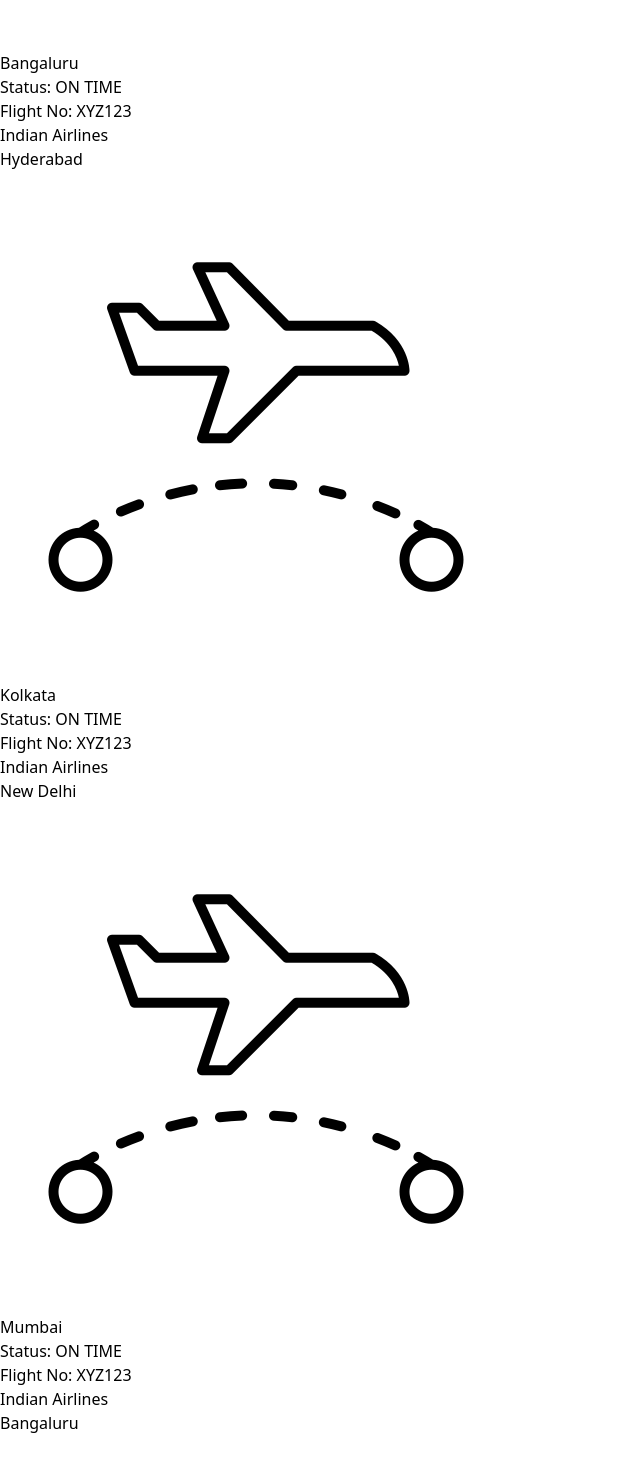
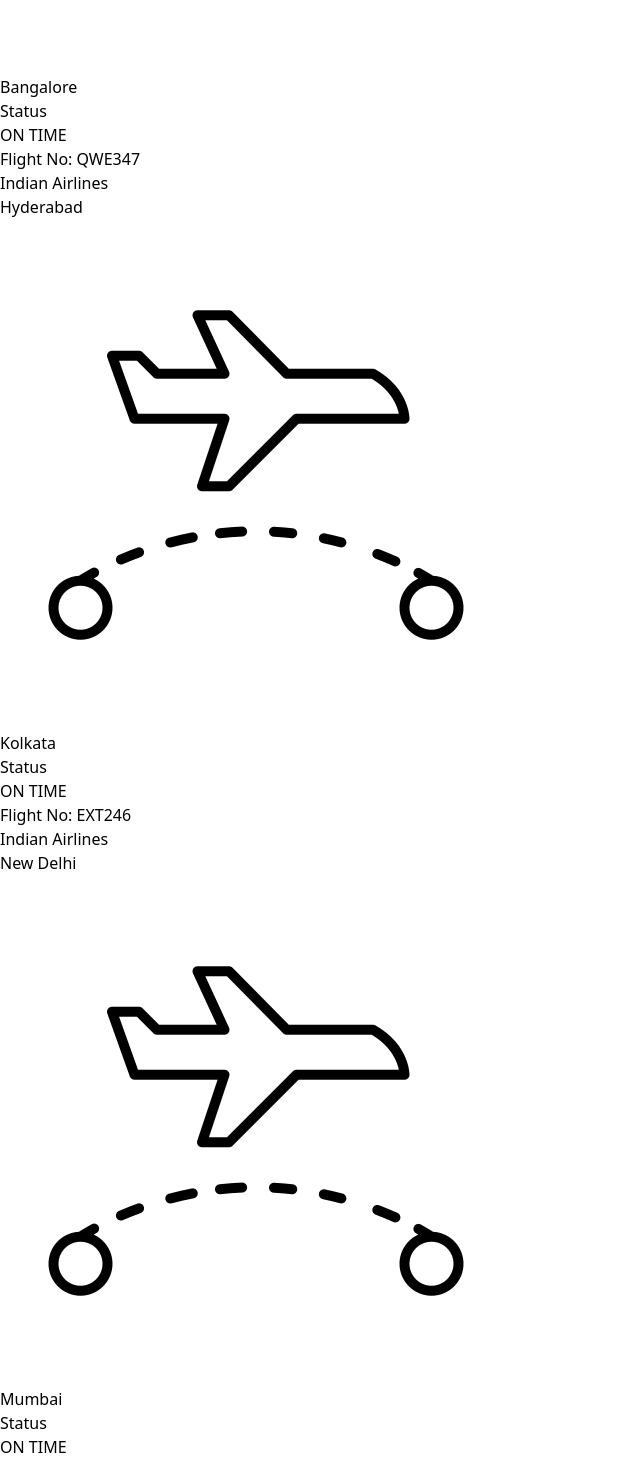
Before and after one commit to rajatgarg2004/Aerothon-Hack-Hustlers, a React (Vite) app in the folder frontend/: page / in a window 1280 px wide. Shown: the part 1940-3403 px from the top of the page, without its empty margins (0-640 px from the left). Built offline with nearby package versions, Linux system fonts and the light colour scheme.

Commit message:
Change CSS

```diff
--- a/frontend/src/App.jsx
+++ b/frontend/src/App.jsx
@@ -4,6 +4,7 @@
 import RoutesPage from './pages/Routes';
 import './App.css';
 import NavBar from './components/Navbar';
+import Footer from './components/Footer';
 function App() {
   return (
     <div className='bg-gradient-to-br from-[#061c07] from-0% via-black via-50% to-[#061c07] to-95%'>
@@ -14,7 +15,9 @@
           <Route path="/routes" element={<RoutesPage />} />
         </Routes>
       </BrowserRouter>
+    <Footer/>
     </div>
+
   );
 }
 
--- a/frontend/src/components/MainRoutes.jsx
+++ b/frontend/src/components/MainRoutes.jsx
@@ -41,11 +41,14 @@
   };
 
     return (
-        <div className='bg-cover bg-center min-h-screen flex flex-col justify-center items-center px-4 md:px-8 lg:px-16'>
+        <div className='bg-cover mt-5 flex flex-col justify-center items-center'>
+            <div>
+                <h1 className='text-3xl font-bold text-white text-center mb-4'>Available Flight Routes</h1>
+            </div>
             <div className='bg-gray-100 p-4 rounded-lg mb-4 w-full max-w-4xl cursor-pointer' onClick={() => handleRouteClick('Mumbai', 'Bangalore')}>
                 <div className='grid grid-cols-1 md:grid-cols-3 gap-4'>
                     <div className='flex flex-col items-center md:items-start'>
-                        <h1 className='font-bold'>Flight No: XYZ123</h1>
+                        <h1 className='font-bold'>Flight No: LKM752</h1>
                         <p>Indian Airlines</p>
                     </div>
                     <div className='flex flex-row items-center justify-center'>
@@ -56,18 +59,25 @@
                             <img src={airplane} alt="airplane" className='w-16 md:w-24 lg:w-30' style={{ minWidth: '4rem' }} />
                         </div>
                         <div className='flex flex-col justify-center items-center mx-4'>
-                            <h1 className='font-bold text-4xl'>Bangaluru</h1>
+                            <h1 className='font-bold text-4xl'>Bangalore</h1>
                         </div>
                     </div>
                     <div className='flex flex-col items-center md:items-end'>
-                        <h1 className='font-bold text-xl'>Status: ON TIME</h1>
+                        <div className='felx flex-row'>
+                            <div>
+                                <h1 className='font-bold text-xl'>Status</h1>
+                            </div>
+                            <div>
+                                <h1 className='font-bold text-green-500'>ON TIME</h1>
+                            </div>
+                        </div>
                     </div>
                 </div>
             </div>
             <div className='bg-gray-100 p-4 rounded-lg mb-4 w-full max-w-4xl cursor-pointer' onClick={() => handleRouteClick('Hyderabad', 'Kolkata')}>
                 <div className='grid grid-cols-1 md:grid-cols-3 gap-4'>
                     <div className='flex flex-col items-center md:items-start'>
-                        <h1 className='font-bold'>Flight No: XYZ123</h1>
+                        <h1 className='font-bold'>Flight No: QWE347</h1>
                         <p>Indian Airlines</p>
                     </div>
                     <div className='flex flex-row items-center justify-center'>
@@ -82,14 +92,21 @@
                         </div>
                     </div>
                     <div className='flex flex-col items-center md:items-end'>
-                        <h1 className='font-bold text-xl'>Status: ON TIME</h1>
+                        <div className='felx flex-row'>
+                            <div>
+                                <h1 className='font-bold text-xl'>Status</h1>
+                            </div>
+                            <div>
+                                <h1 className='font-bold text-green-500'>ON TIME</h1>
+                            </div>
+                        </div>
                     </div>
                 </div>
             </div>
             <div className='bg-gray-100 p-4 rounded-lg mb-4 w-full max-w-4xl cursor-pointer' onClick={() => handleRouteClick('New Delhi', 'Mumbai')}>
                 <div className='grid grid-cols-1 md:grid-cols-3 gap-4'>
                     <div className='flex flex-col items-center md:items-start'>
-                        <h1 className='font-bold'>Flight No: XYZ123</h1>
+                        <h1 className='font-bold'>Flight No: EXT246</h1>
                         <p>Indian Airlines</p>
                     </div>
                     <div className='flex flex-row items-center justify-center'>
@@ -104,19 +121,26 @@
                         </div>
                     </div>
                     <div className='flex flex-col items-center md:items-end'>
-                        <h1 className='font-bold text-xl'>Status: ON TIME</h1>
+                        <div className='felx flex-row'>
+                            <div>
+                                <h1 className='font-bold text-xl'>Status</h1>
+                            </div>
+                            <div>
+                                <h1 className='font-bold text-green-500'>ON TIME</h1>
+                            </div>
+                        </div>
                     </div>
                 </div>
             </div>
             <div className='bg-gray-100 p-4 rounded-lg mb-4 w-full max-w-4xl cursor-pointer' onClick={() => handleRouteClick('Bangalore', 'Hyderabad')}>
                 <div className='grid grid-cols-1 md:grid-cols-3 gap-4'>
                     <div className='flex flex-col items-center md:items-start'>
-                        <h1 className='font-bold'>Flight No: XYZ123</h1>
+                        <h1 className='font-bold'>Flight No: POK370</h1>
                         <p>Indian Airlines</p>
                     </div>
                     <div className='flex flex-row items-center justify-center'>
                         <div className='flex flex-col justify-center items-center mx-4'>
-                            <h1 className='font-bold text-4xl'>Bangaluru</h1>
+                            <h1 className='font-bold text-4xl'>Bangalore</h1>
                         </div>
                         <div className='flex justify-center items-center mx-4'>
                             <img src={airplane} alt="airplane" className='w-16 md:w-24 lg:w-30' style={{ minWidth: '4rem' }} />
@@ -126,14 +150,21 @@
                         </div>
                     </div>
                     <div className='flex flex-col items-center md:items-end'>
-                        <h1 className='font-bold text-xl'>Status: ON TIME</h1>
+                        <div className='felx flex-row'>
+                            <div>
+                                <h1 className='font-bold text-xl'>Status</h1>
+                            </div>
+                            <div>
+                                <h1 className='font-bold text-green-500'>ON TIME</h1>
+                            </div>
+                        </div>
                     </div>
                 </div>
             </div>
             <div className='bg-gray-100 p-4 rounded-lg mb-4 w-full max-w-4xl cursor-pointer' onClick={() => handleRouteClick('Kolkata', 'New Delhi')}>
                 <div className='grid grid-cols-1 md:grid-cols-3 gap-4'>
                     <div className='flex flex-col items-center md:items-start'>
-                        <h1 className='font-bold'>Flight No: XYZ123</h1>
+                        <h1 className='font-bold'>Flight No: EVR350</h1>
                         <p>Indian Airlines</p>
                     </div>
                     <div className='flex flex-row items-center justify-center'>
@@ -148,7 +179,14 @@
                         </div>
                     </div>
                     <div className='flex flex-col items-center md:items-end'>
-                        <h1 className='font-bold text-xl'>Status: ON TIME</h1>
+                        <div className='felx flex-row'>
+                            <div>
+                                <h1 className='font-bold text-xl'>Status</h1>
+                            </div>
+                            <div>
+                                <h1 className='font-bold text-green-500'>ON TIME</h1>
+                            </div>
+                        </div>
                     </div>
                 </div>
             </div>
--- a/frontend/src/components/SearchForm.jsx
+++ b/frontend/src/components/SearchForm.jsx
@@ -9,7 +9,7 @@
   handleSearch
 }) => {
   return (
-    <div className='flex flex-row items-center justify-center relative mb-6'>
+    <div className='flex flex-row items-center mb-6 justify-center relative'>
       <div className="relative w-full max-w-md">
         <span className="absolute inset-y-0 left-0 pl-3 flex items-center">
           <img src={searchicon} alt="Search Icon" className="h-6 w-6" />
--- a/frontend/src/containers/Map.jsx
+++ b/frontend/src/containers/Map.jsx
@@ -9,7 +9,7 @@
     if (viewerRef.current && viewerRef.current.cesiumElement) {
       const viewer = viewerRef.current.cesiumElement;
       viewer.camera.flyTo({
-        destination: Cartesian3.fromDegrees(arrivalCoords.lon, arrivalCoords.lat, 2000000),
+        destination: Cartesian3.fromDegrees(arrivalCoords.lon, arrivalCoords.lat, 3000000),
         orientation: {
           heading: 0.0,
           pitch: -CesiumMath.PI_OVER_TWO,
@@ -25,7 +25,9 @@
   const thirdAdditionalLocation = { lon: 73.87, lat: 18.53 };
 
   // Conditions
-  const showFirstAndSecondLocation = arrivalCoords.lat === 28.6 && arrivalCoords.lon === 77.2;
+  const showFirstAndSecondLocation =
+    (arrivalCoords.lat === 28.6 && arrivalCoords.lon === 77.2) ||
+    (arrivalCoords.lat === 22.57 && arrivalCoords.lon === 88.37);
   const showThirdLocation =
     (arrivalCoords.lat === 18.98 && arrivalCoords.lon === 72.83) ||
     (arrivalCoords.lat === 12.98 && arrivalCoords.lon === 77.58) ||
--- a/frontend/src/pages/Dashboard.jsx
+++ b/frontend/src/pages/Dashboard.jsx
@@ -67,7 +67,7 @@
   };
 
   return (
-    <div className='bg-cover bg-center min-h-screen bg-gradient-to-br from-[#061c07] from-0% via-black via-50% to-[#061c07] to-95%'>
+    <div className='bg-cover bg-gradient-to-br p-6 from-[#061c07] from-0% via-black via-50% to-[#061c07] to-95%'>
       <div className='flex justify-center items-center mt-8'>
         <div className='relative flex flex-col items-center w-10/12 md:w-7/12'>
           <div className='w-full shadow-2xl p-5 rounded-lg border-t-4 mb-5 bg-white'>
@@ -91,7 +91,7 @@
         </div>
       </div>
       {showLocations && (
-        <div className='flex justify-center items-center mt-8'>
+        <div className='flex justify-center items-center'>
           <div className='relative flex flex-row items-center w-10/12 md:w-7/12'>
             <WeatherDetails location={departureLocation} weather={departureWeather} latitude={departureCoords ? departureCoords.lat : null} longitude={departureCoords ? departureCoords.lon : null} />
             <WeatherDetails location={arrivalLocation} weather={arrivalWeather} latitude={arrivalCoords ? arrivalCoords.lat : null} longitude={arrivalCoords ? arrivalCoords.lon : null} />
--- a/frontend/src/pages/Routes.jsx
+++ b/frontend/src/pages/Routes.jsx
@@ -46,7 +46,7 @@
                     setPuneWeather(puneWeatherData);
                 }
 
-                if (arrival === 'New Delhi') {
+                if (['New Delhi', 'Kolkata'].includes(arrival)) {
                     const [ranchiWeatherData, lucknowWeatherData] = await Promise.all([
                         fetchWeatherByCity('Ranchi'),
                         fetchWeatherByCity('Lucknow'),
```
Also changed, not shown: frontend/src/components/Footer.jsx (added, +15 -0 lines), frontend/public/Copyright.svg (added).
